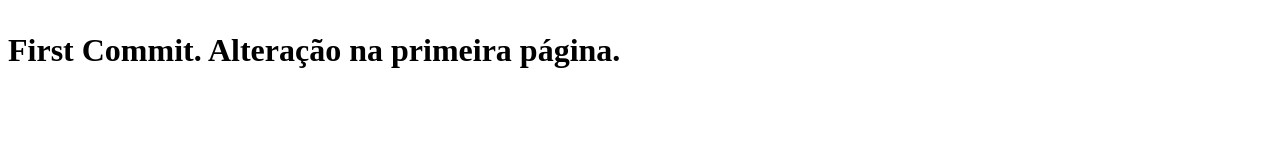
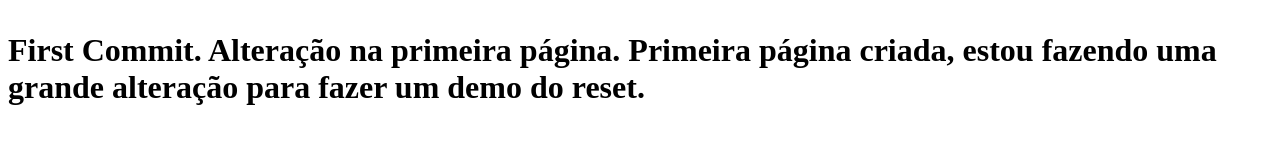
Before and after one commit to jonatasthome07/GIT-EXERCISE01, a plain HTML site: page index.html in a window 1280 px wide. Drawn offline with Linux system fonts and the light colour scheme.

Commit message:
Demo reset e checkout

```diff
--- a/index.html
+++ b/index.html
@@ -10,6 +10,7 @@
         <p>
             First Commit.
             Alteração na primeira página.
+            Primeira página criada, estou fazendo uma grande alteração para fazer um demo do reset.
         </p>
     </h1>
 </body>
```
